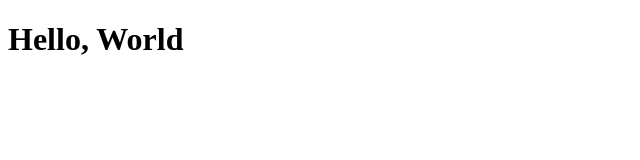
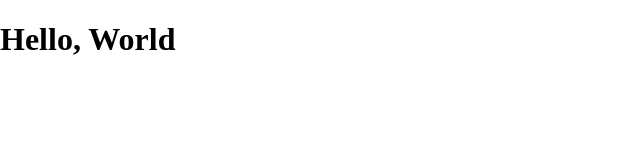
Before and after one commit to SharkFinPro/portfolio, a Next.js app: page / in a window 1280 px wide. Shown: the top 160 px of the page, without its empty margins (0-640 px from the left). Built offline with nearby package versions, Linux system fonts and the light colour scheme.

Commit message:
global styling + Module path aliases

```diff
--- a/src/app/layout.tsx
+++ b/src/app/layout.tsx
@@ -1,4 +1,5 @@
 import React from "react";
+import "@/stylesheets/global.css";
 
 export default function RootLayout({
   children,
--- /dev/null
+++ b/src/stylesheets/global.css
@@ -0,0 +1,7 @@
+* {
+  box-sizing: border-box;
+}
+
+html, body {
+  margin: 0;
+}
```
Also changed, not shown: tsconfig.json (+6 -1 lines).
